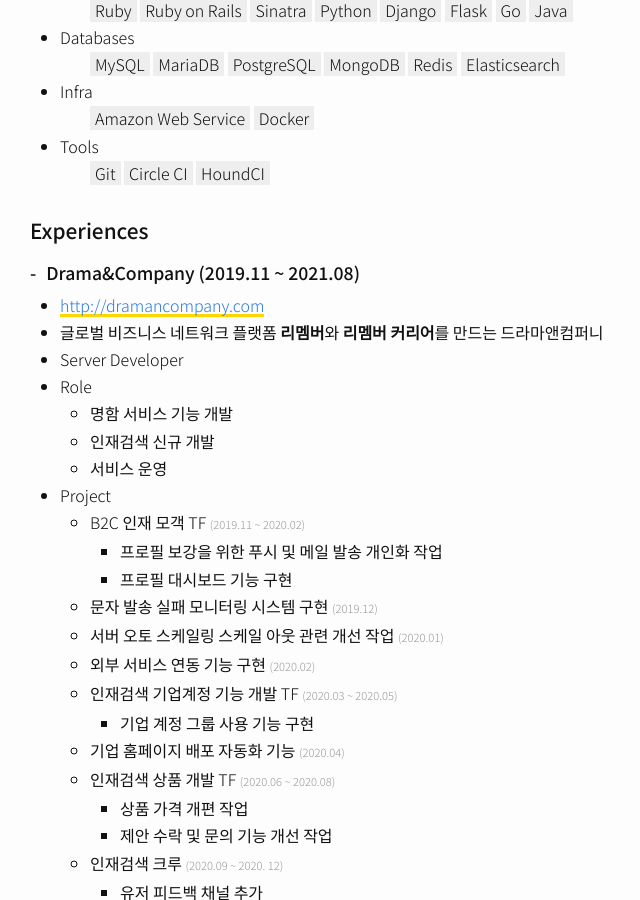
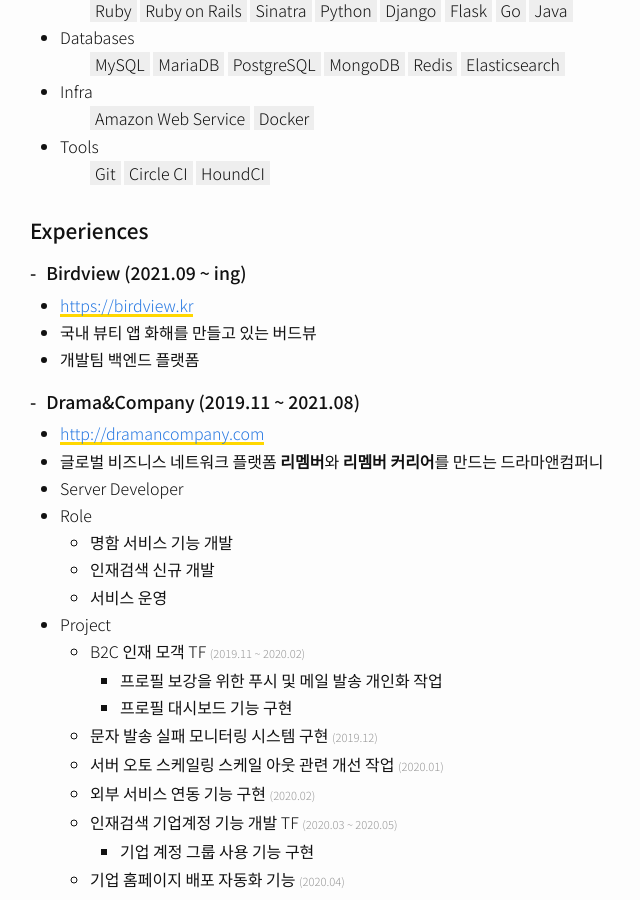
Before and after one commit to dizy64/dizy64.github.io, a Jekyll site: the page built from about/index.html, in a window 1280 px wide and 900 px high, scrolled down 862 px. Shown: the whole window, without its empty margins (0-640 px from the left). Built offline with Jekyll 4.4.1, drawn with Linux system fonts in a browser that asks for light colours.

Commit message:
최근 경력을 추가하다

```diff
--- a/about/index.html
+++ b/about/index.html
@@ -93,6 +93,14 @@ permalink: /about/
   </section>
   <section id="experiences">
     <h1>Experiences</h1>
+
+    <h2>Birdview (2021.09 ~ ing)</h2>
+
+    <ul>
+      <li><a href="https://birdview.kr">https://birdview.kr</a></li>
+      <li>국내 뷰티 앱 화해를 만들고 있는 버드뷰</li>
+      <li>개발팀 백엔드 플랫폼</li>
+    </ul>
 
     <h2>Drama&Company (2019.11 ~ 2021.08)</h2>
 
```
